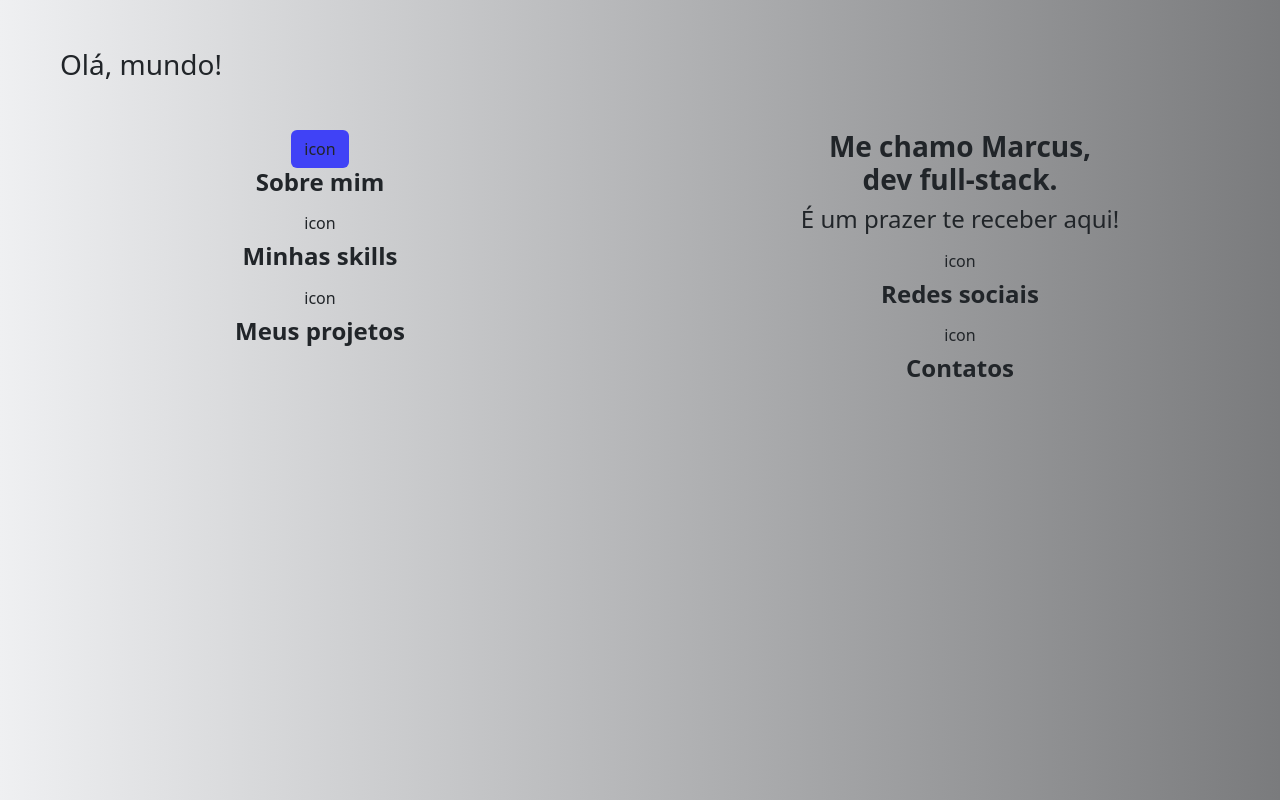
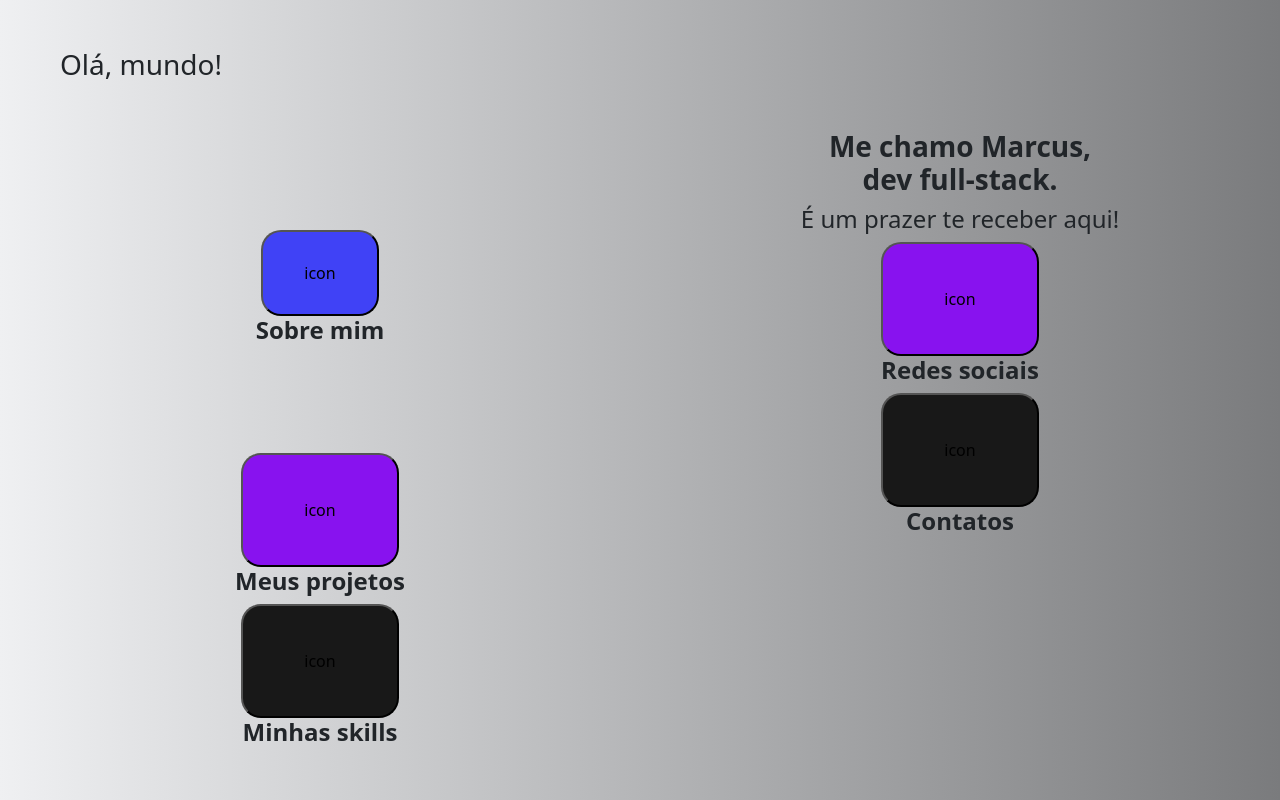
Before and after one commit to Marcus1Vinicius/portif-lio, a Django app: page / in a window 1280 px wide. Run offline with Django 5.2, Linux system fonts and the light colour scheme; data that the repository does not hold is empty; some web fonts are replaced.

Commit message:
dando estilo aos botões

```diff
--- a/meus_static/css/style.css
+++ b/meus_static/css/style.css
@@ -87,9 +87,15 @@ ul{
     background-color: #181818;
     padding: 40% 40%;
     border-radius: 100%;
+    z-index: -999;
 }
 
 .botoes_icon{
     padding: 7% 10%;
     border-radius: 20px;
+    border-color: none;
 }
+
+.afastamento{
+    padding: 100px;
+}
--- a/usuario/templates/index.html
+++ b/usuario/templates/index.html
@@ -29,19 +29,19 @@
 
             <!-- coluna dos botões sobre mim, skills e projetos -->
             <div class="col">
-                <div class="d-flex flex-column justify-content-center align-items-center">
-                    <button type="button" class="btn botoes_icon" style="background-color: #4042F6;;">icon</button>
+                <div class="d-flex flex-column justify-content-center align-items-center afastamento">
+                    <button type="button" class="botoes_icon" style="background-color: #4042F6;;">icon</button>
                     <h4 class="text-center fw-bold">Sobre mim</h4>
                 </div>
 
                 <div class="d-flex flex-column justify-content-center align-items-center">
-                    <button type="button" class="btn botoes_icon">icon</button>
-                    <h4 class="text-center fw-bold">Minhas skills</h4>
+                    <button type="button" class="botoes_icon" style="background-color: #8812EF;">icon</button>
+                    <h4 class="text-center fw-bold">Meus projetos</h4>
                 </div>
 
                 <div class="d-flex flex-column justify-content-center align-items-center">
-                    <button type="button" class="btn botoes_icon">icon</button>
-                    <h4 class="text-center fw-bold">Meus projetos</h4>
+                    <button type="button" class="botoes_icon" style="background-color: #181818;">icon</button>
+                    <h4 class="text-center fw-bold">Minhas skills</h4>
                 </div>
 
             </div>
@@ -50,7 +50,8 @@
             {% for usuario in usuarios %}
             <div class="col d-flex justify-content-center align-items-center">
                 <div class="circulo_black"></div>
-                <div>
+
+                <div class="d-flex justify-content-center align-items-center">
                     <img class="eu img-fluid" src="/media/{{usuario.foto}}">
                 </div>
             </div>
@@ -67,12 +68,12 @@
                 </div>
 
                 <div class="d-flex flex-column justify-content-center align-items-center">
-                    <button type="button" class="btn botoes_icon">icon</button>
+                    <button type="button" class="botoes_icon" style="background-color: #8812EF;">icon</button>
                     <h4 class="text-center fw-bold">Redes sociais</h4>
                 </div>
 
                 <div class="d-flex flex-column justify-content-center align-items-center">
-                    <button type="button" class="btn botoes_icon">icon</button>
+                    <button type="button" class="botoes_icon" style="background-color: #181818;">icon</button>
                     <h4 class="fw-bold">Contatos</h4>
                 </div>
 
```
